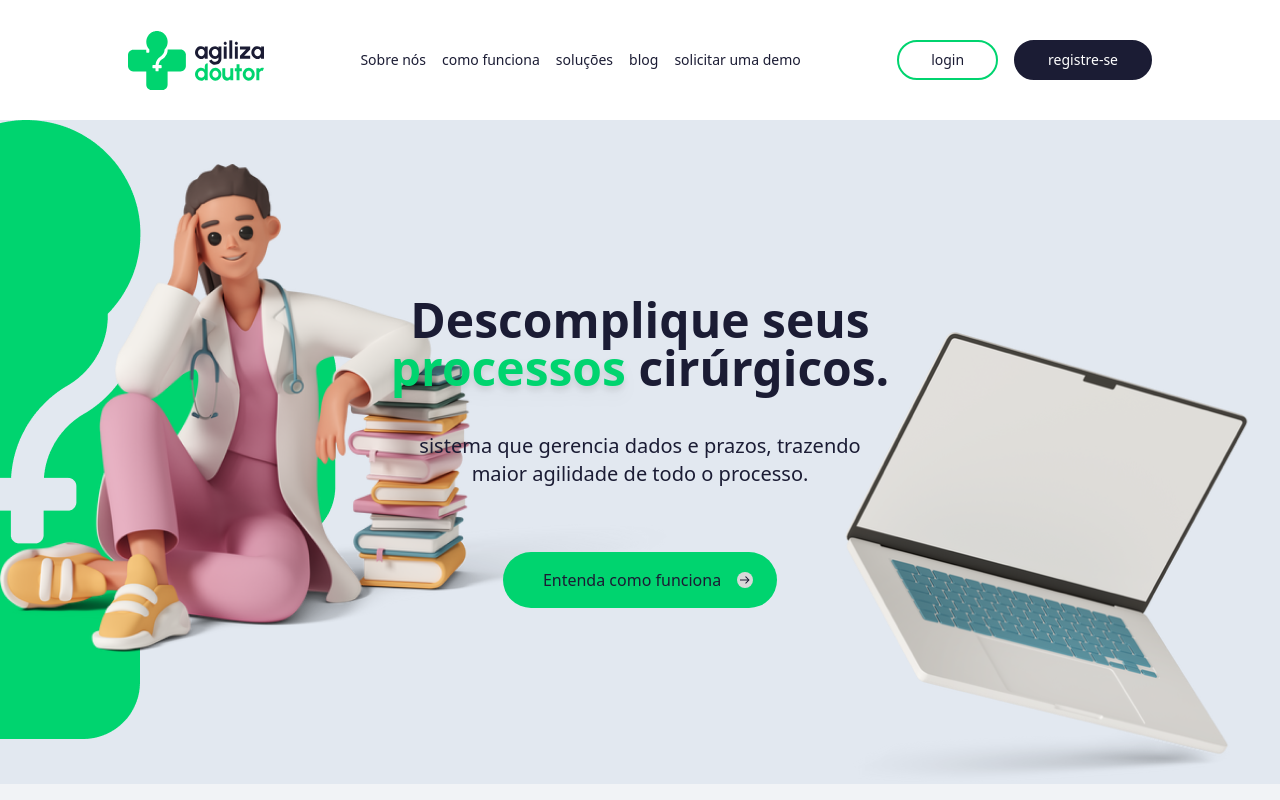
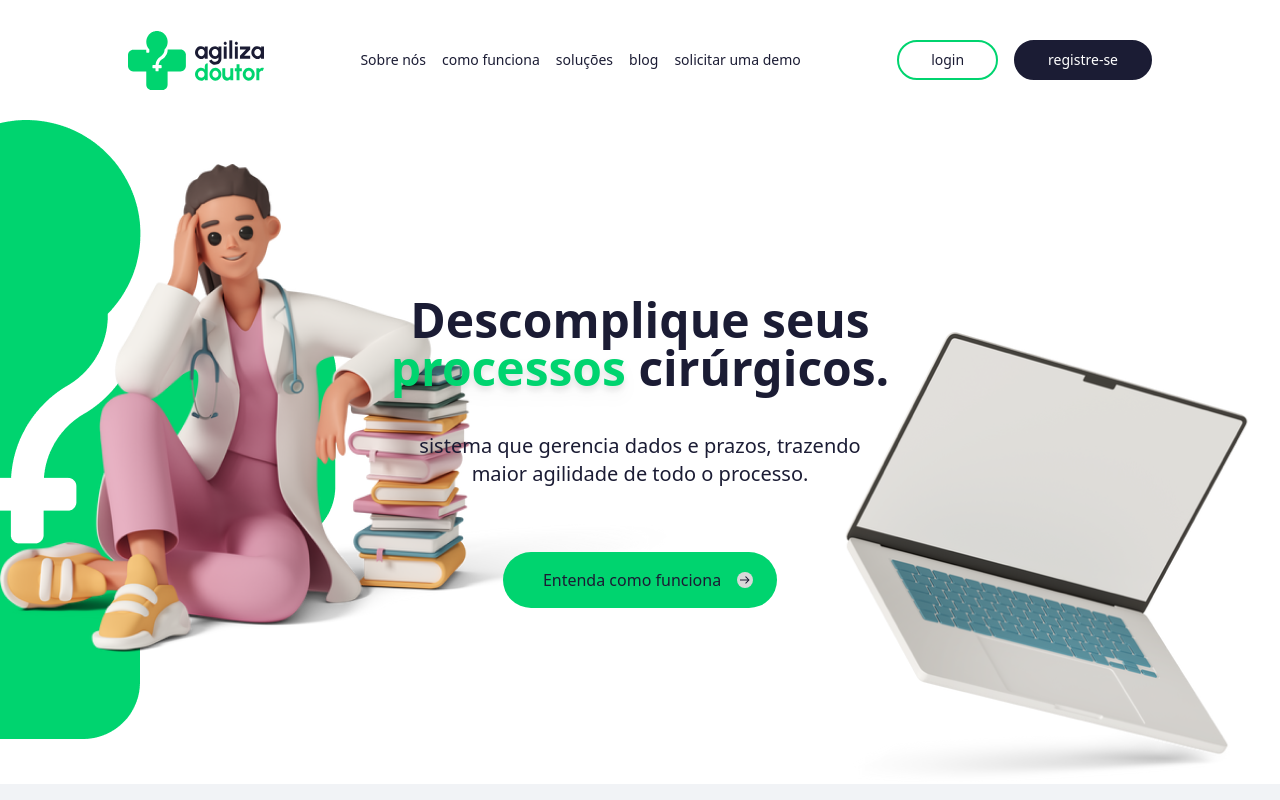
Before and after one commit to Paulo-Moncaio/agiliza-doutor-lp, a Next.js app: page / in a window 1280 px wide. Shown: the top 800 px of the page. Built offline with nearby package versions, Linux system fonts and the light colour scheme.

Commit message:
layout adjusts

```diff
--- a/src/app/globals.css
+++ b/src/app/globals.css
@@ -4,6 +4,7 @@
 
 body {
   color: #1B1C34;
+  font-weight: 500;
 }
 
 @layer utilities {
--- a/src/app/layout.tsx
+++ b/src/app/layout.tsx
@@ -16,11 +16,7 @@ export default function RootLayout({
 }>) {
   return (
     <html lang="en">
-      <body
-        className={
-          (roboto.className, 'w-full bg-slate-200 max-w-screen-2xl mx-auto')
-        }
-      >
+      <body className={(roboto.className, 'w-full max-w-screen-2xl mx-auto')}>
         {children}
       </body>
     </html>
--- a/src/components/Header.tsx
+++ b/src/components/Header.tsx
@@ -16,7 +16,7 @@ function NavLink({ children, href }: PropsWithChildren & LinkProps) {
 export default function Header() {
   return (
     <header className="bg-white">
-      <div className=" px-4 py-8 md:px-6 lg:px-8 ">
+      <div className="px-4 py-8 md:px-6 lg:px-8 ">
         <div className="flex items-center justify-between h-14 mx-auto max-w-5xl">
           <Link className="font-semibold flex items-center gap-2" href="#">
             <Image
--- a/src/components/Hero.tsx
+++ b/src/components/Hero.tsx
@@ -20,7 +20,7 @@ export default function Hero() {
         className="hidden absolute xl:block right-0 bottom-0"
         alt={''}
       />
-      <div className="flex flex-col items-end xl:items-center md:py-44">
+      <div className="flex flex-col items-end xl:items-center py-10 md:py-44">
         <div className="max-w-lg text-center">
           <h1 className="text-5xl font-bold text-agiliza-azul-naval ">
             Descomplique seus
```
